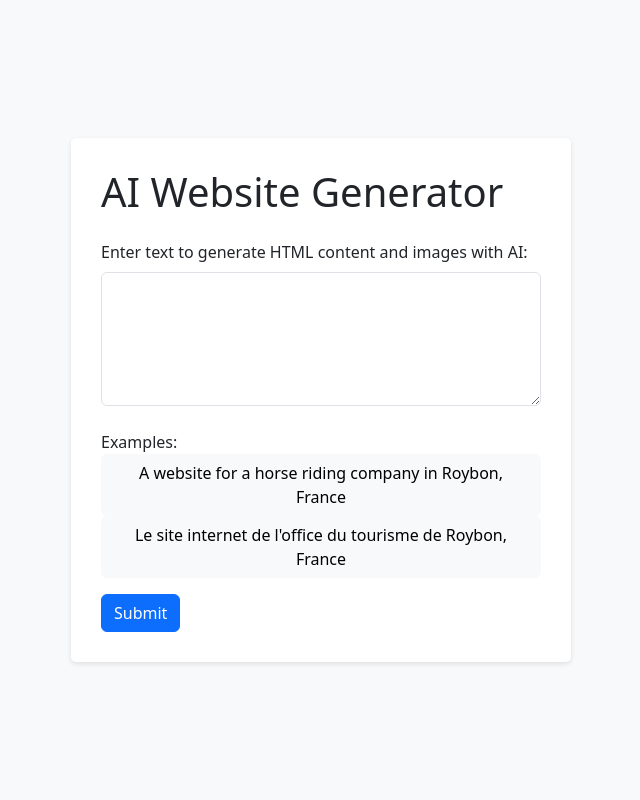
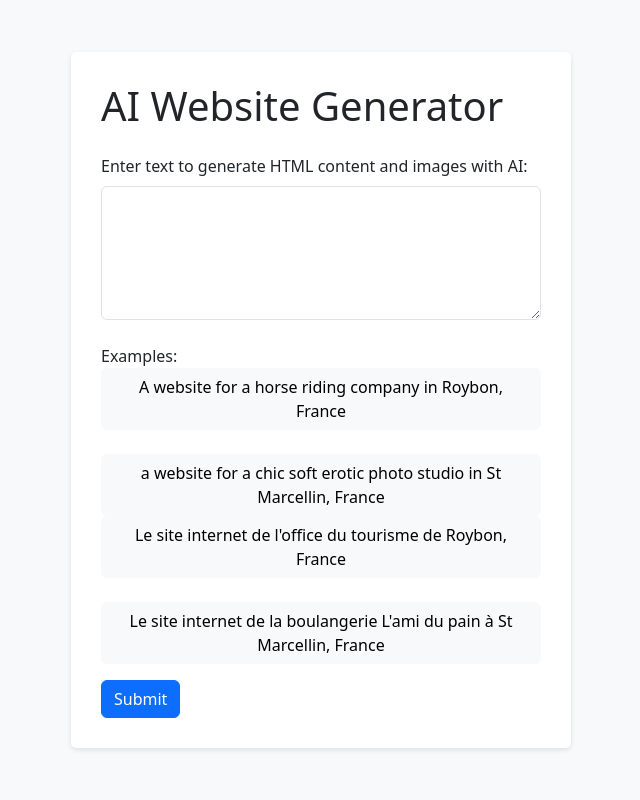
Before and after one commit to Louvivien/AI-website-generator, a Flask app: page / in a window 1280 px wide. Shown: the whole page, without its empty margins (319-959 px from the left). Run offline with Flask 2, Linux system fonts and the light colour scheme.

Commit message:
add examples

```diff
--- a/templates/index.html
+++ b/templates/index.html
@@ -37,7 +37,13 @@
             $('#input_text').val('A website for a horse riding company in Roybon, France');
         });
         $('#exampleQuery2').click(function() {
+            $('#input_text').val("a website for a chic soft erotic photo studio in St Marcellin, France");
+        });
+        $('#exampleQuery3').click(function() {
             $('#input_text').val("Le site internet de l'office du tourisme de Roybon, France");
+        });
+        $('#exampleQuery4').click(function() {
+            $('#input_text').val("Le site internet de la boulangerie L'ami du pain à St Marcellin, France");
         });
         });
     </script>
@@ -77,8 +83,15 @@
           <br>
           <button type="button" class="btn btn-light ml-2" id="exampleQuery">A website for a horse riding company in Roybon, France</button>
           <br>
-          <button type="button" class="btn btn-light ml-2" id="exampleQuery2">Le site internet de l'office du tourisme de Roybon, France</button>
           <br>
+          <button type="button" class="btn btn-light ml-2" id="exampleQuery2">a website for a chic soft erotic photo studio in St Marcellin, France</button>
+          <br>
+          <button type="button" class="btn btn-light ml-2" id="exampleQuery3">Le site internet de l'office du tourisme de Roybon, France</button>
+          <br>
+          <br>
+          <button type="button" class="btn btn-light ml-2" id="exampleQuery4">Le site internet de la boulangerie L'ami du pain à St Marcellin, France</button>
+          <br>
+
         </div>
         <button type="submit" class="btn btn-primary">Submit</button>
       </form>
```
